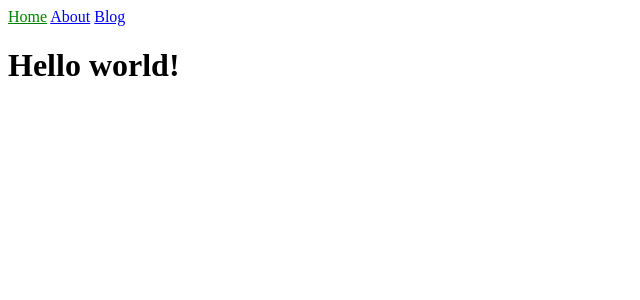
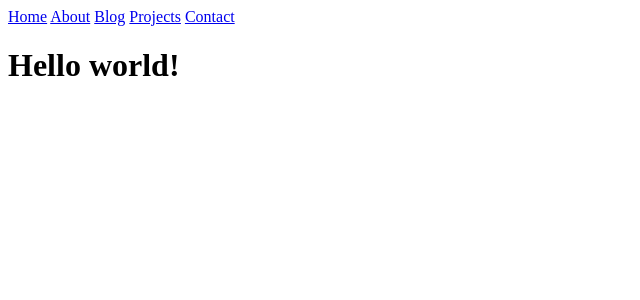
Before and after one commit to obtusedev/obtusedev.github.io, a Jekyll site: the page built from index.html, in a window 1280 px wide. Shown: the top 300 px of the page, without its empty margins (0-640 px from the left). Built offline with Jekyll 4.4.1, drawn with Linux system fonts in a browser that asks for light colours.

Commit message:
feature: add projects and contact nav link

```diff
--- a/_data/navigation.yml
+++ b/_data/navigation.yml
@@ -1,6 +1,10 @@
 - name: Home
-  link: /
+  link: /index.html
 - name: About
   link: about.html
 - name: Blog
   link: /blog.html
+- name: Projects
+  link: /projects.html
+- name: Contact
+  link: /contact.html
```
Also changed, not shown: Gemfile.lock, 5 other files.
